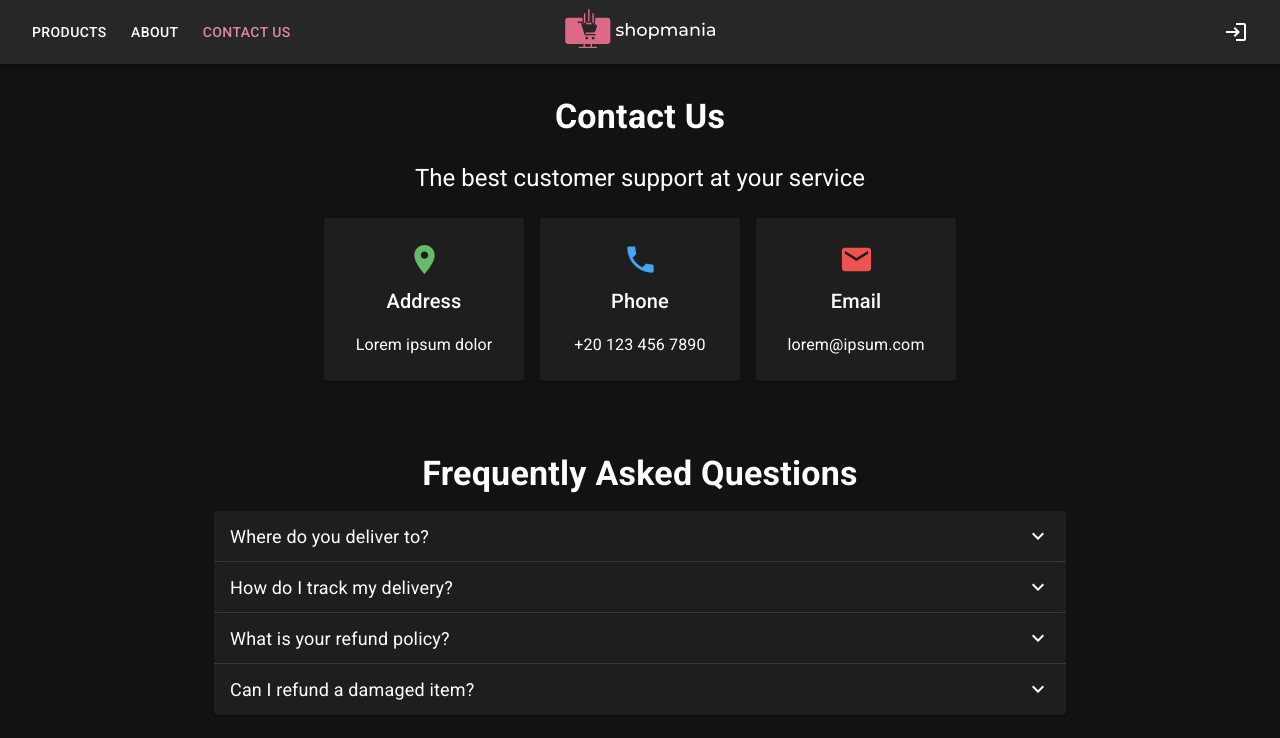
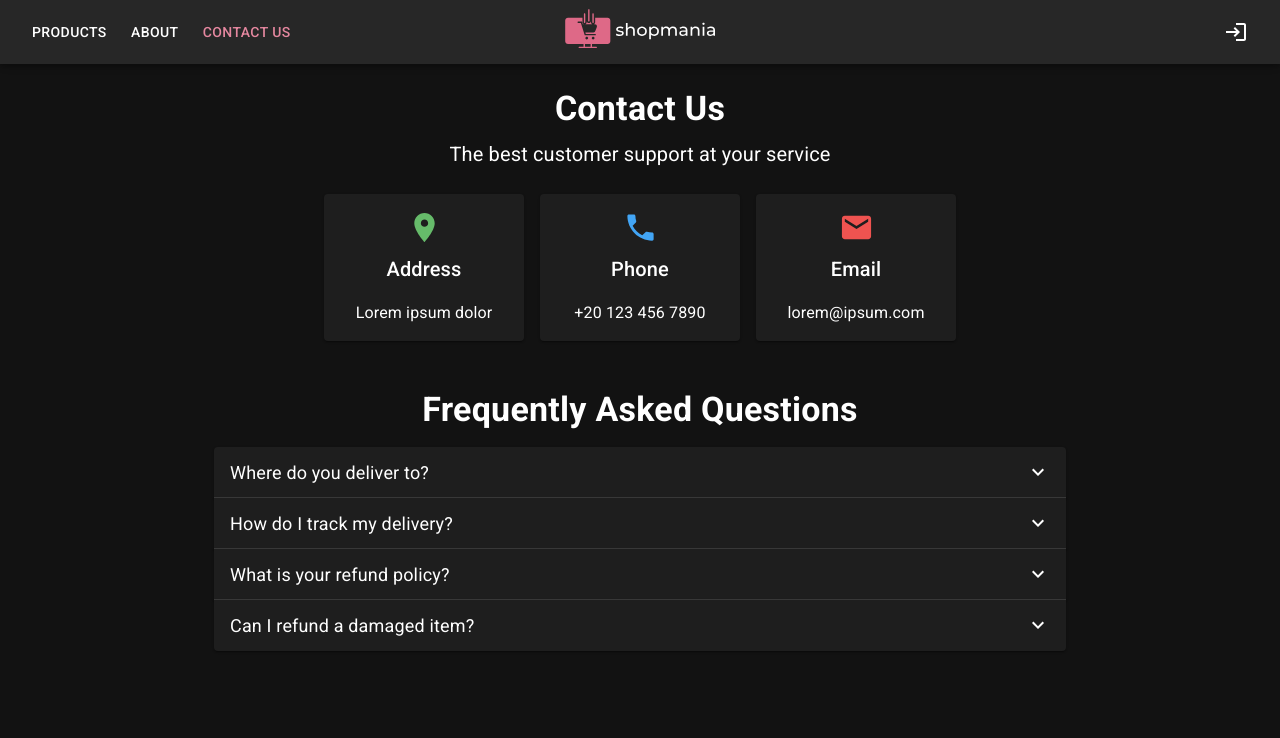
Before and after one commit to abdel-17/shopmania, a React (Vite) app: page /contact in a window 1280 px wide. Shown: the top 738 px of the page. Built offline with nearby package versions, Linux system fonts and the light colour scheme; no server answers.

Commit message:
change layout & typography

```diff
--- a/src/pages/Contact.tsx
+++ b/src/pages/Contact.tsx
@@ -11,28 +11,43 @@ import {
   Box,
   Container,
   Paper,
+  Stack,
   Typography,
 } from "@mui/material";
 import { blue, green, red } from "@mui/material/colors";
 
 export function Contact() {
   return (
-    <Container maxWidth="md" sx={{ padding: 2 }}>
+    <Container maxWidth="md" sx={{ padding: 3 }}>
       <Typography
         component="h1"
         variant="h4"
         fontWeight="bold"
         textAlign="center"
-        marginTop={2}
       >
         Contact Us
       </Typography>
 
-      <Typography component="h2" variant="h5" textAlign="center" marginTop={3}>
+      <Typography
+        component="h2"
+        variant="h6"
+        fontWeight={400}
+        textAlign="center"
+        marginTop={1}
+      >
         The best customer support at your service
       </Typography>
 
-      <Box display="flex" justifyContent="center" flexWrap="wrap" marginTop={2}>
+      <Stack
+        direction={{
+          xs: "column",
+          sm: "row",
+        }}
+        alignItems="center"
+        justifyContent="center"
+        spacing={2}
+        marginTop={3}
+      >
         <ContactCard
           icon={<PlaceIcon fontSize="large" htmlColor={green[400]} />}
           title="Address"
@@ -48,14 +63,14 @@ export function Contact() {
           title="Email"
           description="lorem@ipsum.com"
         />
-      </Box>
+      </Stack>
 
       <Typography
         component="h1"
         variant="h4"
         fontWeight="bold"
         textAlign="center"
-        marginTop={8}
+        marginTop={6}
       >
         Frequently Asked Questions
       </Typography>
@@ -94,8 +109,7 @@ function ContactCard(props: {
   return (
     <Paper
       sx={{
-        padding: 3,
-        margin: 1,
+        padding: 2,
         width: {
           xs: "80%",
           sm: 200,
@@ -125,9 +139,7 @@ function FAQAccordion(props: { title: string; description: string }) {
       </AccordionSummary>
 
       <AccordionDetails>
-        <Typography variant="body1" color="text.secondary">
-          {props.description}
-        </Typography>
+        <Typography color="text.secondary">{props.description}</Typography>
       </AccordionDetails>
     </Accordion>
   );
```
